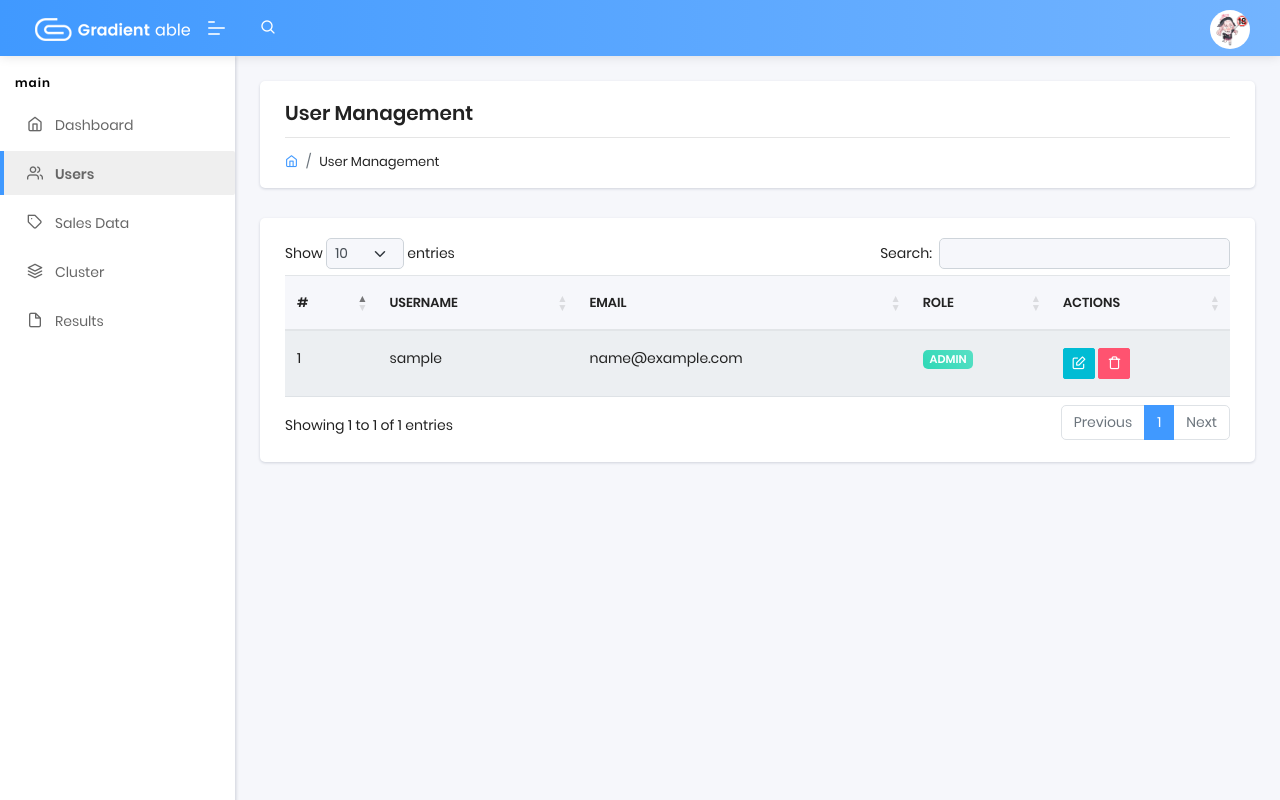
After one commit to Aszaychik/perfume-segmentation-k-means, a Flask app: page /accounts in a window 1280 px wide. The commit adds this page. Run offline with Flask 3, Linux system fonts and the light colour scheme; a user stored in the database is signed in; tables that the repository leaves empty hold one stand-in row (values such as "Sample post"); some libraries are stand-ins or nearby versions.

Commit message:
feat(user-management): add user role field and create accounts management page

```diff
--- a/apps/authentication/models.py
+++ b/apps/authentication/models.py
@@ -17,6 +17,7 @@ class Users(db.Model, UserMixin):
     username = db.Column(db.String(64), unique=True)
     email = db.Column(db.String(64), unique=True)
     password = db.Column(db.LargeBinary)
+    role = db.Column(db.String(64), default='karyawan')
 
     def __init__(self, **kwargs):
         for property, value in kwargs.items():
@@ -36,6 +37,7 @@ class Users(db.Model, UserMixin):
         return str(self.username)
 
 
+
 @login_manager.user_loader
 def user_loader(id):
     return Users.query.filter_by(id=id).first()
--- a/apps/authentication/routes.py
+++ b/apps/authentication/routes.py
@@ -100,6 +100,17 @@ def logout():
     logout_user()
     return redirect(url_for('authentication_blueprint.login'))
 
+# User Management
+@blueprint.route('/accounts')
+def accounts():
+    # Check if user is admin
+    if current_user.role != 'admin':
+        return render_template('home/page-403.html'), 403
+
+    # Get all users from database
+    users = Users.query.all()
+    return render_template('accounts/index.html', users=users)
+
 
 # Errors
 
--- /dev/null
+++ b/apps/templates/accounts/index.html
@@ -0,0 +1,88 @@
+{% extends "layouts/base.html" %} {% block title %} User Management {% endblock
+%} {% block content %}
+<!-- [ Main Content ] start -->
+<section class="pcoded-main-container">
+  <div class="pcoded-content">
+    <!-- [ breadcrumb ] start -->
+    <div class="page-header">
+      <div class="page-block">
+        <div class="row align-items-center">
+          <div class="col-md-12">
+            <div class="page-header-title">
+              <h5 class="m-b-10">User Management</h5>
+            </div>
+            <ul class="breadcrumb">
+              <li class="breadcrumb-item">
+                <a href="/"><i class="feather icon-home"></i></a>
+              </li>
+              <li class="breadcrumb-item"><a href="#">User Management</a></li>
+            </ul>
+          </div>
+        </div>
+      </div>
+    </div>
+    <!-- [ breadcrumb ] end -->
+
+    <!-- [ Main Content ] start -->
+    <div class="card">
+      <div class="card-body">
+        <div class="table-responsive">
+          <table
+            id="user-table"
+            class="table table-hover table-striped"
+            style="width: 100%"
+          >
+            <thead>
+              <tr>
+                <th>#</th>
+                <th>Username</th>
+                <th>Email</th>
+                <th>Role</th>
+                <th>Actions</th>
+              </tr>
+            </thead>
+            <tbody>
+              {% for user in users %}
+              <tr data-id="{{ user.id }}">
+                <td>{{ loop.index }}</td>
+                <td>{{ user.username }}</td>
+                <td>{{ user.email }}</td>
+                <td>
+                  <span
+                    class="badge bg-{{ 'success' if user.role == 'admin' else 'primary' }}"
+                  >
+                    {{ user.role|upper }}
+                  </span>
+                </td>
+                <td>
+                  <button class="btn btn-info btn-sm edit-btn">
+                    <i class="feather icon-edit"></i>
+                  </button>
+                  <button class="btn btn-danger btn-sm delete-btn">
+                    <i class="feather icon-trash"></i>
+                  </button>
+                </td>
+              </tr>
+              {% else %}
+              <tr>
+                <td colspan="5" class="text-center text-muted">
+                  No users found
+                </td>
+              </tr>
+              {% endfor %}
+            </tbody>
+          </table>
+        </div>
+      </div>
+    </div>
+    <!-- [ Main Content ] end -->
+  </div>
+</section>
+<!-- [ Main Content ] end -->
+{% endblock %} {% block javascripts %}
+<script>
+  $(document).ready(function () {
+    $('#user-table').DataTable();
+  });
+</script>
+{% endblock %}
--- a/apps/templates/includes/sidebar.html
+++ b/apps/templates/includes/sidebar.html
@@ -13,11 +13,19 @@
           >
         </li>
         <li class="nav-item">
+          <a href="/accounts" class="nav-link"
+            ><span class="pcoded-micon"><i class="feather icon-users"></i></span
+            ><span class="pcoded-mtext">Users</span></a
+          >
+        </li>
+        {% if current_user.role == 'admin' %}
+        <li class="nav-item">
           <a href="/sales" class="nav-link"
             ><span class="pcoded-micon"><i class="feather icon-tag"></i></span
             ><span class="pcoded-mtext">Sales Data</span></a
           >
         </li>
+        {% endif %}
         <li class="nav-item">
           <a href="/cluster" class="nav-link"
             ><span class="pcoded-micon"
```
Also changed, not shown: apps/templates/accounts/login.html (+26 -21 lines).
